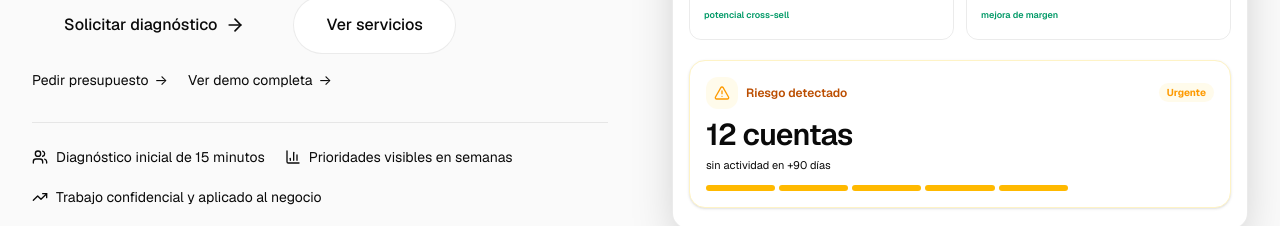
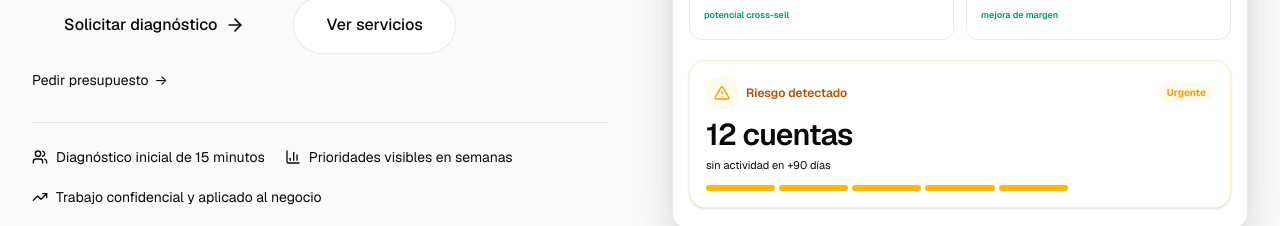
Before and after one commit to AluenIriarte/WebPage, a React (Vite) app: page / in a window 1280 px wide. Shown: the part 588-814 px from the top of the page. Built offline with nearby package versions, Linux system fonts and the light colour scheme.

Commit message:
Remove duplicate demo link from hero

```diff
--- a/src/app/components/Hero.tsx
+++ b/src/app/components/Hero.tsx
@@ -2,7 +2,6 @@ import { Link } from "react-router-dom";
 import { motion } from "motion/react";
 import { ArrowRight, BarChart3, TrendingUp, Users } from "lucide-react";
 import {
-  DEMO_PAGE_HREF,
   QUOTE_PAGE_HREF,
   SERVICES_PAGE_HREF,
 } from "../lib/contact";
@@ -85,13 +84,6 @@ export function Hero() {
                   Pedir presupuesto
                   <span className="text-accent/60">→</span>
                 </Link>
-                <Link
-                  to={DEMO_PAGE_HREF}
-                  className="inline-flex items-center gap-1.5 text-muted-foreground transition-colors hover:text-accent"
-                >
-                  Ver demo completa
-                  <span className="text-accent/60">→</span>
-                </Link>
               </div>
             </motion.div>
 
```
